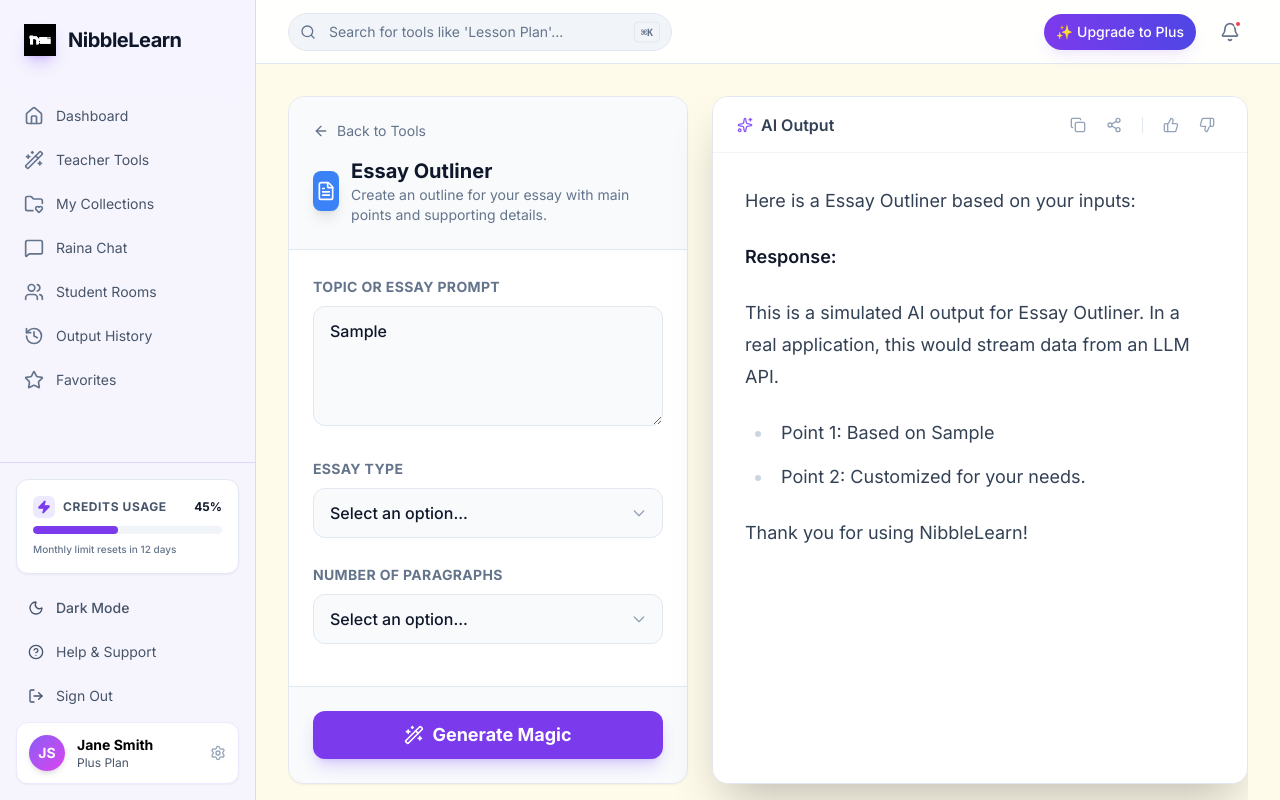
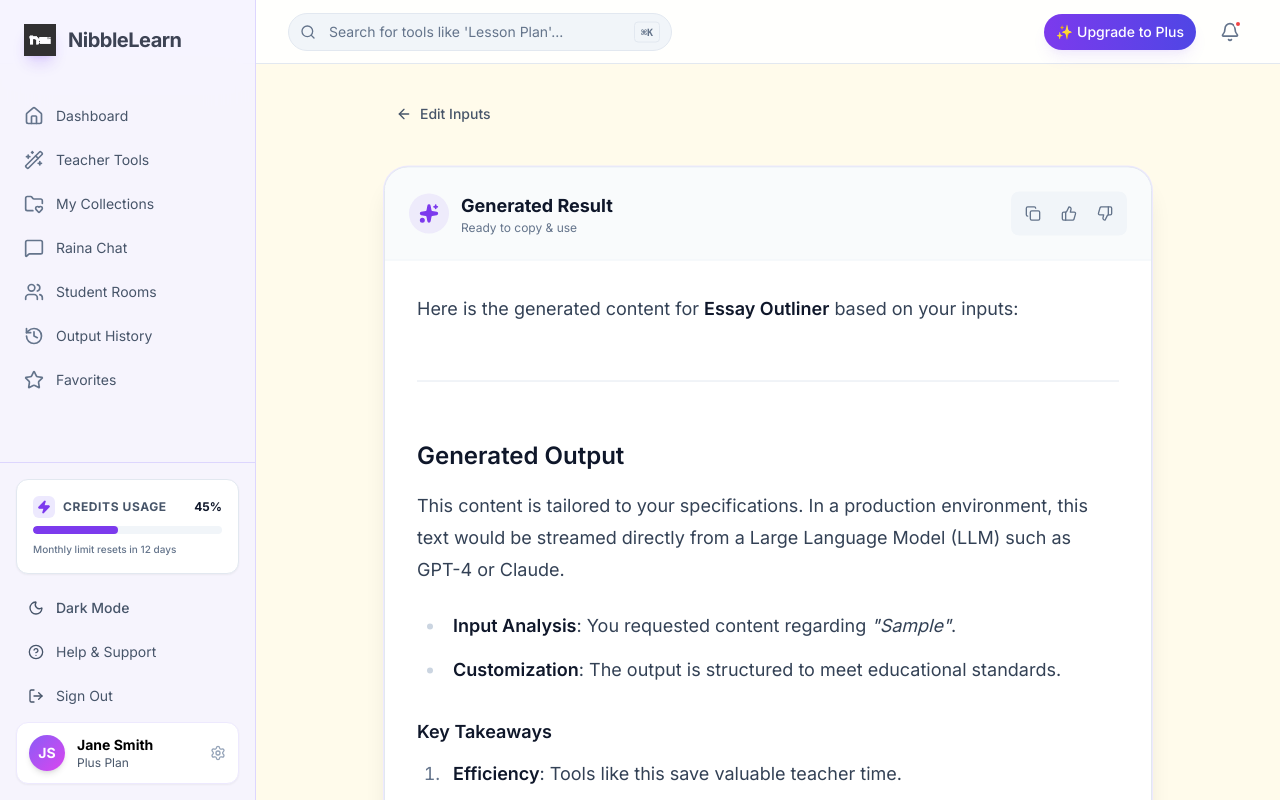
Before and after one commit to CodeCrafter19programmer/nibble-learn, a Next.js app: page /app/tool/1 in a window 1280 px wide. Both pictures are taken after typing "Sample" into the empty fields and a click on the button "Generate Magic". Shown: the top 800 px of the page. Built offline with nearby package versions, Linux system fonts and the light colour scheme.

Commit message:
Refactor: Update Teacher Tool Page to use improved Student UX with dashboard styling

```diff
--- a/src/app/app/tool/[toolId]/page.tsx
+++ b/src/app/app/tool/[toolId]/page.tsx
@@ -1,49 +1,63 @@
 "use client"
 
 import React, { useState, useEffect } from "react"
-import { useParams } from "next/navigation"
+import { useParams, useRouter } from "next/navigation"
 import { motion, AnimatePresence } from "framer-motion"
 import {
     Sparkles,
     Copy,
-    RefreshCw,
     ThumbsUp,
     ThumbsDown,
-    Share2,
     ArrowLeft,
-    Wand2
+    Wand2,
+    RotateCcw
 } from "lucide-react"
 import ReactMarkdown from "react-markdown"
 import remarkGfm from "remark-gfm"
-import Link from "next/link"
 import { Button } from "@/components/ui/button"
 import { cn } from "@/lib/utils"
 import { getToolConfig } from "@/components/tool/tool-registry"
 import { ToolConfig } from "@/components/tool/types"
 import { useTheme } from "@/components/providers/ThemeContext"
 
+type ViewStatus = 'input' | 'loading' | 'result'
+
 export default function ToolPage() {
     const params = useParams()
+    const router = useRouter()
     const toolId = params.toolId as string
     const [config, setConfig] = useState<ToolConfig | null>(null)
-    const [isGenerating, setIsGenerating] = useState(false)
+    const [formData, setFormData] = useState<Record<string, string>>({})
     const [output, setOutput] = useState("")
-    const [formData, setFormData] = useState<Record<string, string>>({})
-    const [mobileView, setMobileView] = useState<'input' | 'output'>('input')
+    const [viewStatus, setViewStatus] = useState<ViewStatus>('input')
+    const [loadingMessage, setLoadingMessage] = useState("Preparing magic...")
     const { theme } = useTheme()
     const isLight = theme === 'light'
 
-    // Auto-switch to output view on mobile when generating starts
-    useEffect(() => {
-        if (isGenerating && window.innerWidth < 768) {
-            setMobileView('output')
-        }
-    }, [isGenerating])
+    const loadingMessages = [
+        "Analyzing requirements...",
+        "Consulting the knowledge base...",
+        "Drafting content...",
+        "Refining output...",
+        "Adding finishing touches..."
+    ]
 
     useEffect(() => {
         // Load config based on ID
         setConfig(getToolConfig(toolId))
     }, [toolId])
+
+    useEffect(() => {
+        let interval: NodeJS.Timeout
+        if (viewStatus === 'loading') {
+            let i = 0
+            interval = setInterval(() => {
+                setLoadingMessage(loadingMessages[i % loadingMessages.length])
+                i++
+            }, 800)
+        }
+        return () => clearInterval(interval)
+    }, [viewStatus])
 
     const handleInputChange = (id: string, value: string) => {
         setFormData(prev => ({ ...prev, [id]: value }))
@@ -51,65 +65,87 @@
 
     const handleGenerate = async () => {
         if (!config) return
-        setIsGenerating(true)
+        setViewStatus('loading')
         setOutput("")
 
-        // Simulate AI Streaming
-        const fakeResponse = `Here is a ${config.name} based on your inputs:\n\n**Response:**\n\nThis is a simulated AI output for ${config.name}. In a real application, this would stream data from an LLM API.\n\n*   Point 1: Based on ${formData[config.inputs[0].id] || 'your input'}\n*   Point 2: Customized for your needs.\n\nThank you for using NibbleLearn!`
+        // Simulate AI Processing & Streaming
+        setTimeout(async () => {
+            const fakeResponse = `Here is the generated content for **${config.name}** based on your inputs:\n\n---\n\n### Generated Output\n\nThis content is tailored to your specifications. In a production environment, this text would be streamed directly from a Large Language Model (LLM) such as GPT-4 or Claude.\n\n*   **Input Analysis**: You requested content regarding *"${formData[config.inputs[0].id] || 'your topic'}"*.\n*   **Customization**: The output is structured to meet educational standards.\n\n#### Key Takeaways\n\n1.  **Efficiency**: Tools like this save valuable teacher time.\n2.  **Quality**: AI assistance ensures consistent, high-quality materials.\n3.  **Flexibility**: Adaptable to various grade levels and subjects.\n\nThank you for using the Nibble Teacher Dashboard!`
 
-        let currentText = ""
-        const words = fakeResponse.split(" ")
-
-        for (const word of words) {
-            currentText += word + " "
-            setOutput(currentText)
-            await new Promise(resolve => setTimeout(resolve, 50)) // 50ms per word
-        }
-
-        setIsGenerating(false)
+            // Allow for a "streaming" effect in the result view if desired,
+            // but for now we'll set the full result to match the smooth UX transition
+            setOutput(fakeResponse)
+            setViewStatus('result')
+            window.scrollTo({ top: 0, behavior: 'smooth' })
+        }, 2000)
     }
 
     if (!config) return <div className={cn("p-10 text-center", isLight ? "text-slate-500" : "text-slate-400")}>Loading tool...</div>
 
     return (
-        <div className="h-[calc(100vh-6rem)] flex flex-col md:flex-row gap-6 overflow-hidden pb-4">
+        <div className="max-w-3xl mx-auto pb-20 min-h-[80vh]">
+            {/* Header Navigation */}
+            <div className="mb-6">
+                <button
+                    onClick={() => {
+                        if (viewStatus !== 'input') {
+                            setViewStatus('input')
+                        } else {
+                            router.back()
+                        }
+                    }}
+                    className={cn(
+                        "flex items-center gap-2 text-sm font-medium transition-colors px-3 py-2 rounded-lg group",
+                        isLight ? "text-slate-600 hover:bg-slate-100 hover:text-slate-900" : "text-slate-400 hover:bg-white/10 hover:text-white"
+                    )}
+                >
+                    <ArrowLeft className="w-4 h-4 transition-transform group-hover:-translate-x-1" />
+                    {viewStatus === 'input' ? 'Back to Tools' : 'Edit Inputs'}
+                </button>
+            </div>
 
-            {/* LEFT PANE: Input Form */}
+            <AnimatePresence mode="wait">
+                {viewStatus === 'input' && (
                     <motion.div
-                initial={{ opacity: 0, x: -20 }}
-                animate={{ opacity: 1, x: 0 }}
+                        key="input"
+                        initial={{ opacity: 0, y: 10 }}
+                        animate={{ opacity: 1, y: 0 }}
+                        exit={{ opacity: 0, y: -10 }}
+                        transition={{ duration: 0.3 }}
                         className={cn(
-                    "w-full md:w-1/2 lg:w-5/12 flex flex-col h-full border rounded-2xl overflow-hidden transition-all",
+                            "rounded-[24px] overflow-hidden border transition-all",
                             isLight
                                 ? "bg-white border-slate-200 shadow-sm"
-                        : "bg-slate-900 border-slate-800",
-                    mobileView === 'output' ? "hidden md:flex" : "flex"
+                                : "bg-slate-900 border-slate-800"
                         )}
                     >
-                {/* Header */}
+                        {/* Tool Header */}
                         <div className={cn(
-                    "p-6 border-b transition-colors",
-                    isLight ? "bg-slate-50 border-slate-200" : "bg-slate-900 border-slate-800"
+                            "p-6 md:p-8 border-b transition-colors flex items-start gap-5",
+                            isLight ? "bg-slate-50/50 border-slate-100" : "bg-slate-900 border-slate-800"
                         )}>
-                    <Link href="/app/tools" className={cn("inline-flex items-center gap-2 text-sm mb-4 transition-colors", isLight ? "text-slate-500 hover:text-slate-900" : "text-slate-400 hover:text-white")}>
-                        <ArrowLeft className="w-4 h-4" /> Back to Tools
-                    </Link>
-                    <div className="flex items-center gap-3">
-                        <div className={cn("w-10 h-10 rounded-lg flex items-center justify-center text-white shadow-lg", config.color)}>
-                            <config.icon className="w-5 h-5" />
+                            <div className={cn(
+                                "w-14 h-14 rounded-2xl flex items-center justify-center shrink-0 shadow-lg",
+                                config.color // Use the tool's configured color class
+                            )}>
+                                <config.icon className="w-7 h-7 text-white" />
                             </div>
                             <div>
-                            <h1 className={cn("text-xl font-bold", isLight ? "text-slate-900" : "text-white")}>{config.name}</h1>
-                            <p className={cn("text-sm", isLight ? "text-slate-500" : "text-slate-400")}>{config.description}</p>
-                        </div>
+                                <h1 className={cn("text-2xl font-bold mb-1", isLight ? "text-slate-900" : "text-white")}>
+                                    {config.name}
+                                </h1>
+                                <p className={cn("text-sm leading-relaxed", isLight ? "text-slate-500" : "text-slate-400")}>
+                                    {config.description}
+                                </p>
                             </div>
                         </div>
 
-                {/* Scrollable Form Area */}
-                <div className={cn("flex-1 overflow-y-auto p-6 space-y-6 custom-scrollbar", isLight ? "bg-white" : "bg-slate-900")}>
+                        {/* Form */}
+                        <div className="p-6 md:p-8">
+                            <div className="space-y-6">
                                 {config.inputs.map((input) => (
                                     <div key={input.id} className="space-y-2">
-                            <label className={cn("text-sm font-bold uppercase tracking-wide", isLight ? "text-slate-500" : "text-slate-400")}>
+                                        <label className={cn("text-sm font-bold uppercase tracking-wide ml-1", isLight ? "text-slate-500" : "text-slate-400")}>
                                             {input.label}
                                         </label>
 
@@ -117,7 +153,7 @@
                                             <div className="relative">
                                                 <select
                                                     className={cn(
-                                            "w-full border rounded-xl px-4 py-3 focus:ring-2 focus:ring-violet-500/50 focus:border-violet-500 transition-all appearance-none outline-none font-medium",
+                                                        "w-full border rounded-xl px-4 py-3 focus:ring-2 focus:ring-violet-500/50 focus:border-violet-500 transition-all appearance-none outline-none font-medium cursor-pointer",
                                                         isLight
                                                             ? "bg-slate-50 border-slate-200 text-slate-900 focus:bg-white"
                                                             : "bg-slate-800 border-slate-700 text-slate-200 focus:bg-slate-900"
@@ -162,103 +198,141 @@
                                         )}
                                     </div>
                                 ))}
+
+                                <Button
+                                    onClick={handleGenerate}
+                                    className={cn(
+                                        "w-full h-14 text-lg font-bold rounded-xl transition-all shadow-lg mt-4",
+                                        "bg-violet-600 hover:bg-violet-700 text-white shadow-violet-500/25 hover:-translate-y-0.5"
+                                    )}
+                                >
+                                    <Wand2 className="w-5 h-5 mr-2" />
+                                    Generate Magic
+                                </Button>
+                            </div>
+                        </div>
+                    </motion.div>
+                )}
+
+                {viewStatus === 'loading' && (
+                    <motion.div
+                        key="loading"
+                        initial={{ opacity: 0, scale: 0.9 }}
+                        animate={{ opacity: 1, scale: 1 }}
+                        exit={{ opacity: 0, scale: 1.1 }}
+                        transition={{ duration: 0.4 }}
+                        className="flex flex-col items-center justify-center min-h-[400px] text-center"
+                    >
+                        <div className="relative mb-8">
+                            {/* Animated Background Blob - Violet for Teachers */}
+                            <div className="absolute inset-0 bg-violet-500/30 blur-3xl animate-pulse rounded-full" />
+
+                            {/* Modern Spinner */}
+                            <div className="relative w-24 h-24">
+                                <svg className="animate-spin w-full h-full text-violet-600" xmlns="http://www.w3.org/2000/svg" fill="none" viewBox="0 0 24 24">
+                                    <circle className="opacity-25" cx="12" cy="12" r="10" stroke="currentColor" strokeWidth="4"></circle>
+                                    <path className="opacity-75" fill="currentColor" d="M4 12a8 8 0 018-8V0C5.373 0 0 5.373 0 12h4zm2 5.291A7.962 7.962 0 014 12H0c0 3.042 1.135 5.824 3 7.938l3-2.647z"></path>
+                                </svg>
+                                <div className="absolute inset-0 flex items-center justify-center">
+                                    <Sparkles className="w-8 h-8 text-violet-600 animate-pulse" />
+                                </div>
+                            </div>
                         </div>
 
-                {/* Footer Action */}
-                <div className={cn(
-                    "p-6 border-t transition-colors",
-                    isLight ? "bg-slate-50 border-slate-200" : "bg-slate-900 border-slate-800"
-                )}>
-                    <Button
-                        onClick={handleGenerate}
-                        disabled={isGenerating}
+                        <h3 className={cn("text-2xl font-bold mb-3 animate-pulse", isLight ? "text-slate-800" : "text-white")}>
+                            {loadingMessage}
+                        </h3>
+                        <p className={cn("opacity-70 max-w-xs", isLight ? "text-slate-500" : "text-slate-400")}>
+                            Crafting your professional materials...
+                        </p>
+                    </motion.div>
+                )}
+
+                {viewStatus === 'result' && output && (
+                    <motion.div
+                        key="result"
+                        initial={{ opacity: 0, y: 20 }}
+                        animate={{ opacity: 1, y: 0 }}
+                        exit={{ opacity: 0, y: 20 }}
+                        transition={{ duration: 0.5, type: "spring", bounce: 0.3 }}
                         className={cn(
-                            "w-full h-12 text-lg font-bold rounded-xl transition-all disabled:opacity-70 disabled:cursor-not-allowed shadow-lg",
-                            "bg-violet-600 hover:bg-violet-700 text-white shadow-violet-500/25"
+                            "rounded-[24px] overflow-hidden border flex flex-col transition-all min-h-[500px]",
+                            isLight
+                                ? "bg-white border-slate-200 shadow-xl ring-1 ring-violet-100"
+                                : "bg-slate-900 border-slate-800 shadow-2xl"
                         )}
                     >
-                        {isGenerating ? (
-                            <>
-                                <RefreshCw className="w-5 h-5 mr-2 animate-spin" /> Generating...
-                            </>
-                        ) : (
-                            <>
-                                <Wand2 className="w-5 h-5 mr-2" /> Generate Magic
-                            </>
-                        )}
+                        <div className={cn(
+                            "flex items-center justify-between p-6 border-b",
+                            isLight ? "bg-slate-50/80 border-slate-100" : "bg-slate-900 border-slate-800"
+                        )}>
+                            <div className="flex items-center gap-3">
+                                <div className="w-10 h-10 rounded-full bg-violet-500/10 flex items-center justify-center text-violet-600">
+                                    <Sparkles className="w-5 h-5 fill-current" />
+                                </div>
+                                <div>
+                                    <h3 className={cn("font-bold text-lg", isLight ? "text-slate-900" : "text-white")}>
+                                        Generated Result
+                                    </h3>
+                                    <p className={cn("text-xs", isLight ? "text-slate-500" : "text-slate-400")}>
+                                        Ready to copy & use
+                                    </p>
+                                </div>
+                            </div>
+
+                            <div className="flex bg-slate-100 dark:bg-white/5 rounded-lg p-1">
+                                <Button variant="ghost" size="icon" className="h-9 w-9 hover:bg-white dark:hover:bg-white/10" onClick={() => navigator.clipboard.writeText(output)}>
+                                    <Copy className="w-4 h-4 text-slate-500 hover:text-violet-600" />
                                 </Button>
-                </div>
-            </motion.div>
-
-            {/* RIGHT PANE: Output Display */}
-            <motion.div
-                initial={{ opacity: 0, x: 20 }}
-                animate={{ opacity: 1, x: 0 }}
-                className={cn(
-                    "flex-1 flex flex-col h-full rounded-2xl overflow-hidden shadow-2xl relative transition-all border",
-                    isLight
-                        ? "bg-white border-slate-200"
-                        : "bg-slate-950 border-slate-800",
-                    mobileView === 'input' ? "hidden md:flex" : "flex"
-                )}
-            >
-                {/* Mobile: Back to Input Button */}
-                <div className={cn("md:hidden p-2 border-b flex justify-start", isLight ? "bg-slate-50 border-slate-200" : "bg-slate-900 border-slate-800")}>
-                    <Button variant="ghost" size="sm" onClick={() => setMobileView('input')} className={isLight ? "text-slate-500" : "text-slate-400"}>
-                        <ArrowLeft className="w-4 h-4 mr-2" /> Edit Inputs
+                                <Button variant="ghost" size="icon" className="h-9 w-9 hover:bg-white dark:hover:bg-white/10">
+                                    <ThumbsUp className="w-4 h-4 text-slate-500 hover:text-green-500" />
                                 </Button>
-                </div>
-                {/* Output Header */}
-                <div className={cn(
-                    "h-14 border-b flex items-center justify-between px-6 transition-colors",
-                    isLight ? "bg-white border-slate-100" : "bg-slate-950 border-slate-800"
-                )}>
-                    <h2 className={cn("font-semibold flex items-center gap-2", isLight ? "text-slate-700" : "text-slate-200")}>
-                        <Sparkles className="w-4 h-4 text-violet-500" />
-                        AI Output
-                    </h2>
-                    <div className="flex items-center gap-1">
-                        <Button variant="ghost" size="icon" className={cn("h-8 w-8 hover:bg-slate-100 dark:hover:bg-slate-800", isLight ? "text-slate-400 hover:text-slate-600" : "text-slate-500 hover:text-white")} title="Copy">
-                            <Copy className="w-4 h-4" />
-                        </Button>
-                        <Button variant="ghost" size="icon" className={cn("h-8 w-8 hover:bg-slate-100 dark:hover:bg-slate-800", isLight ? "text-slate-400 hover:text-slate-600" : "text-slate-500 hover:text-white")} title="Share">
-                            <Share2 className="w-4 h-4" />
-                        </Button>
-                        <div className={cn("w-px h-4 mx-2", isLight ? "bg-slate-200" : "bg-white/10")} />
-                        <Button variant="ghost" size="icon" className={cn("h-8 w-8 hover:bg-slate-100 dark:hover:bg-slate-800", isLight ? "text-slate-400 hover:text-green-600" : "text-slate-500 hover:text-green-400")} title="Good">
-                            <ThumbsUp className="w-4 h-4" />
-                        </Button>
-                        <Button variant="ghost" size="icon" className={cn("h-8 w-8 hover:bg-slate-100 dark:hover:bg-slate-800", isLight ? "text-slate-400 hover:text-red-500" : "text-slate-500 hover:text-red-400")} title="Bad">
-                            <ThumbsDown className="w-4 h-4" />
+                                <Button variant="ghost" size="icon" className="h-9 w-9 hover:bg-white dark:hover:bg-white/10">
+                                    <ThumbsDown className="w-4 h-4 text-slate-500 hover:text-red-500" />
                                 </Button>
                             </div>
                         </div>
 
-                {/* Content Area */}
-                <div className={cn("flex-1 overflow-y-auto p-8 custom-scrollbar", isLight ? "bg-white" : "bg-slate-950")}>
-                    {output ? (
-                        <>
-                            <div className={cn("prose max-w-none prose-lg", isLight ? "prose-slate" : "prose-invert text-slate-100")}>
+                        <div className={cn(
+                            "prose max-w-none prose-lg flex-1 overflow-y-auto custom-scrollbar p-8",
+                            isLight ? "prose-slate" : "prose-invert"
+                        )}>
                             <ReactMarkdown remarkPlugins={[remarkGfm]}>
                                 {output}
                             </ReactMarkdown>
                         </div>
-                            {isGenerating && (
-                                <span className="inline-block w-2 h-4 bg-violet-500 animate-pulse ml-1 opacity-70">|</span>
+
+                        <div className={cn(
+                            "p-6 border-t flex gap-4 mt-auto",
+                            isLight ? "bg-slate-50 border-slate-100" : "bg-slate-900 border-slate-800"
+                        )}>
+                            <Button
+                                onClick={() => setViewStatus('input')}
+                                variant="outline"
+                                className={cn(
+                                    "flex-1 h-12 text-base font-medium border-2 hover:bg-slate-100",
+                                    isLight ? "border-slate-200 text-slate-700" : "border-slate-700 text-slate-300 hover:bg-slate-800"
                                 )}
-                        </>
-
-                    ) : (
-                        <div className="h-full flex flex-col items-center justify-center text-center px-4">
-                            <div className={cn("w-16 h-16 rounded-2xl flex items-center justify-center mb-4 transition-colors", isLight ? "bg-slate-50 border border-slate-100" : "bg-white/5 border border-white/5")}>
-                                <Wand2 className={cn("w-8 h-8", isLight ? "text-slate-300" : "text-slate-600")} />
+                            >
+                                Edit Inputs
+                            </Button>
+                            <Button
+                                onClick={() => {
+                                    setViewStatus('input')
+                                    setFormData({})
+                                }}
+                                className={cn(
+                                    "flex-1 h-12 text-base font-bold text-white shadow-lg shadow-violet-500/20",
+                                    "bg-violet-600 hover:bg-violet-700"
+                                )}
+                            >
+                                <RotateCcw className="w-4 h-4 mr-2" />
+                                Start New
+                            </Button>
                         </div>
-                            <p className={cn("text-lg font-bold mb-1", isLight ? "text-slate-900" : "text-white")}>Ready to create!</p>
-                            <p className={cn("text-sm", isLight ? "text-slate-500" : "text-slate-400")}>Fill in the form on the left to generate content.</p>
+                    </motion.div>
+                )}
+            </AnimatePresence>
         </div>
-                    )}
-                </div>
-            </motion.div >
-        </div >
     )
 }
```
Lines whose indentation alone changed are shown as unchanged.
